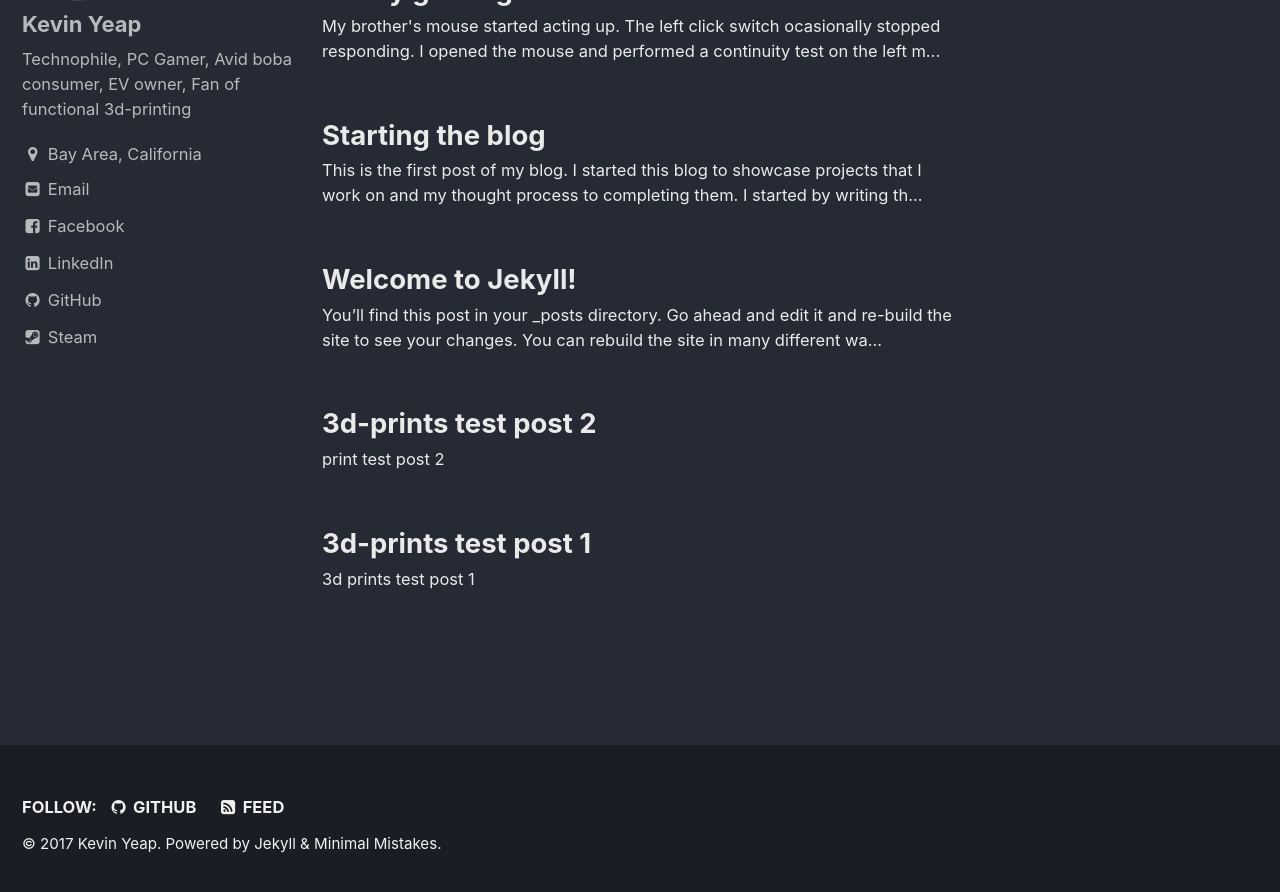
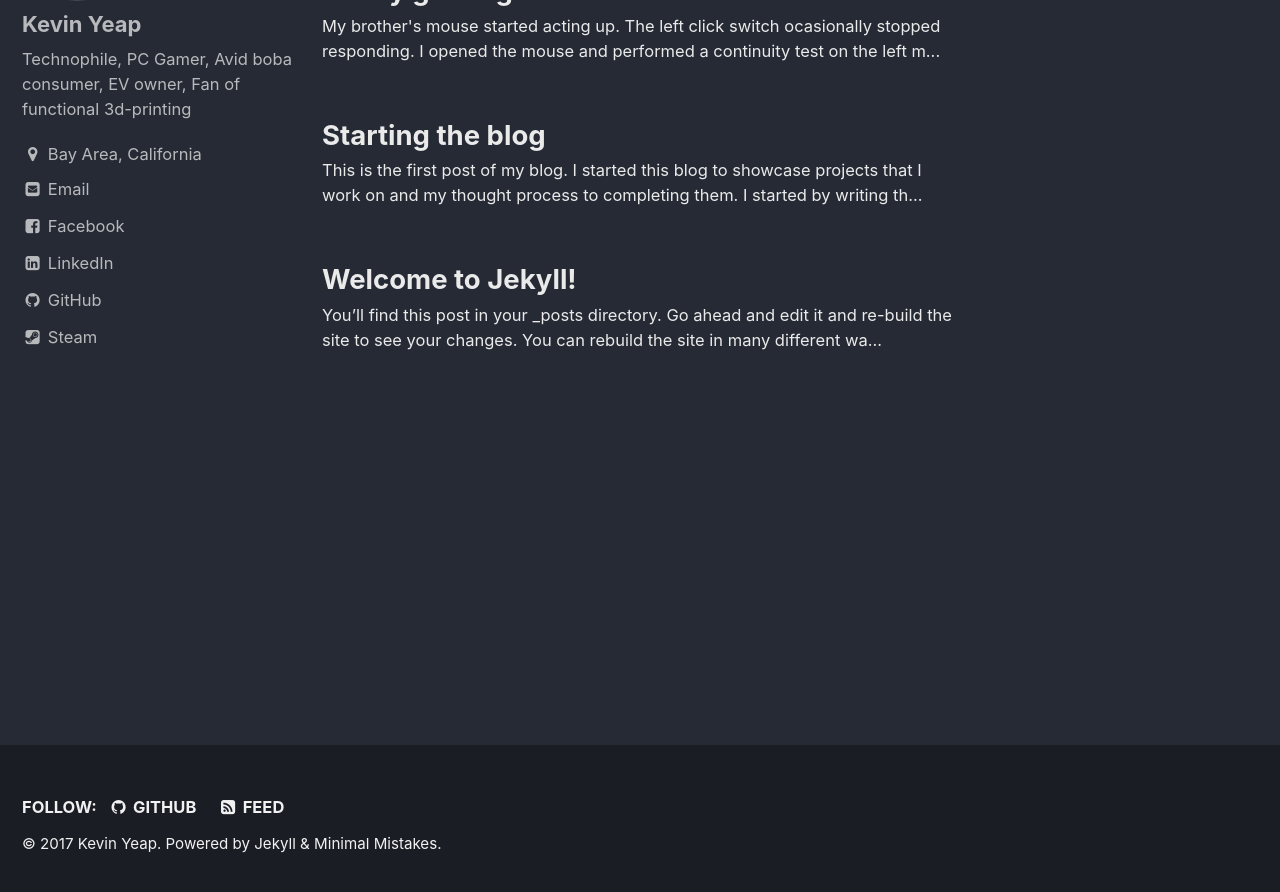
Before and after one commit to kyeapp/paeynivek.github.io_old, a Jekyll site: the page built from index.html, in a window 1280 px wide and 900 px high, scrolled down 253 px. Shown: the top 892 px of the window. Built offline with Jekyll 4.4.1, drawn with Linux system fonts in a browser that asks for light colours; the list of posts is cut into pages by our own code.

Commit message:
gallery collections format for 3d prints.

```diff
--- a/_config.yml
+++ b/_config.yml
@@ -233,6 +233,9 @@
   ignore:
     envs: development
 
+# Collections
+collections:
+- gallery
 
 # Defaults
 defaults:
--- a/_posts/3d-prints/2011-09-28-print-test-post-1.md
+++ /dev/null
@@ -1,8 +0,0 @@
----
-layout: single
-title:  "3d-prints test post 1"
-date:   2011-09-28 19:07:15 -0700
-categories: prints
----
-
-3d prints test post 1
--- a/_posts/3d-prints/2012-09-28-print-test-post-2.md
+++ /dev/null
@@ -1,8 +0,0 @@
----
-layout: single
-title:  "3d-prints test post 2"
-date:   2012-09-28 19:07:15 -0700
-categories: prints
----
-
-print test post 2
```
Also changed, not shown: _gallery/benchy.md (added, +4 -0 lines), _gallery/pug.md (added, +4 -0 lines), pages/3d-prints.html (+7 -4 lines), assets/gallery-images/pug.jpg (added), 1 other file.
